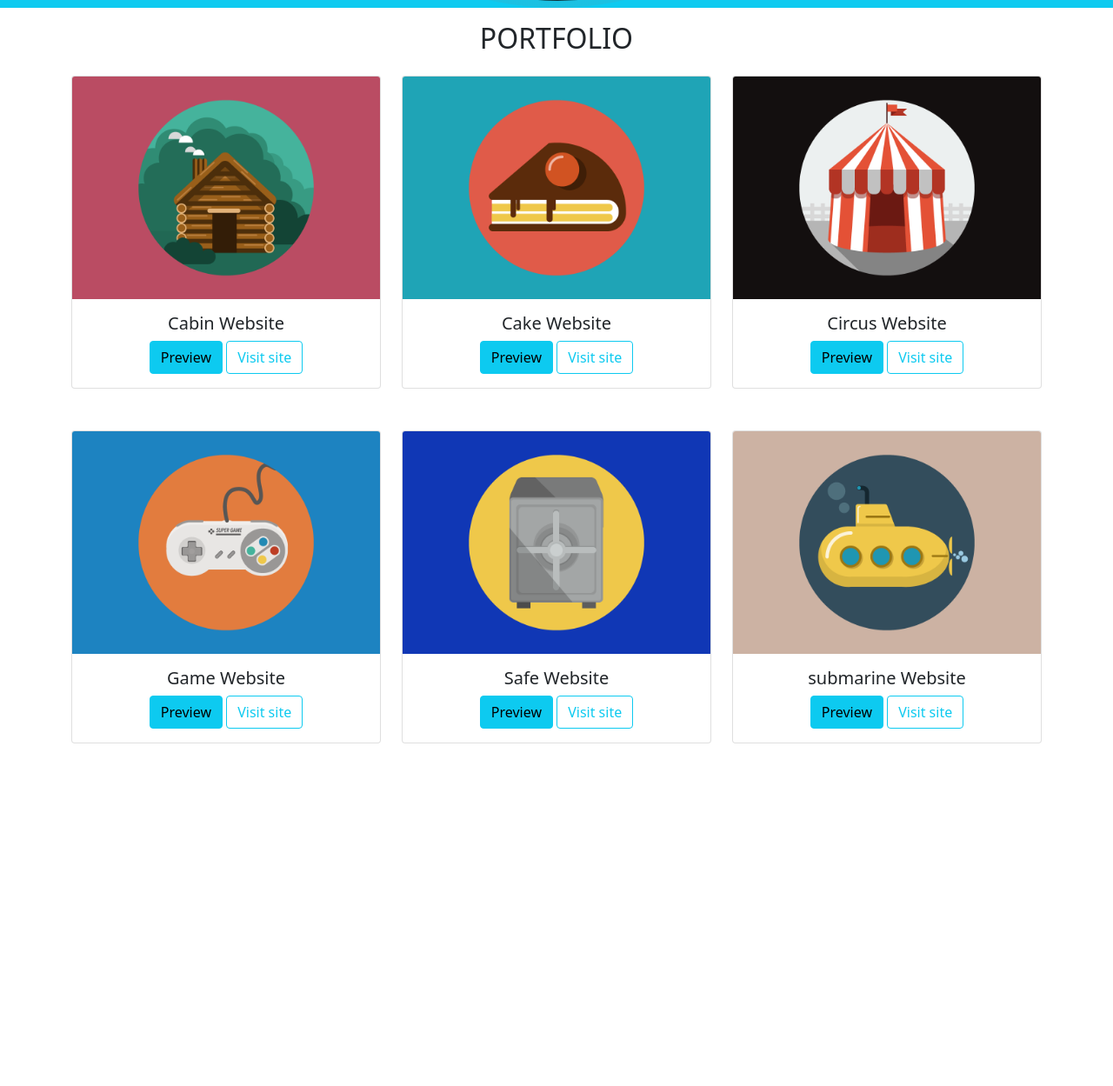
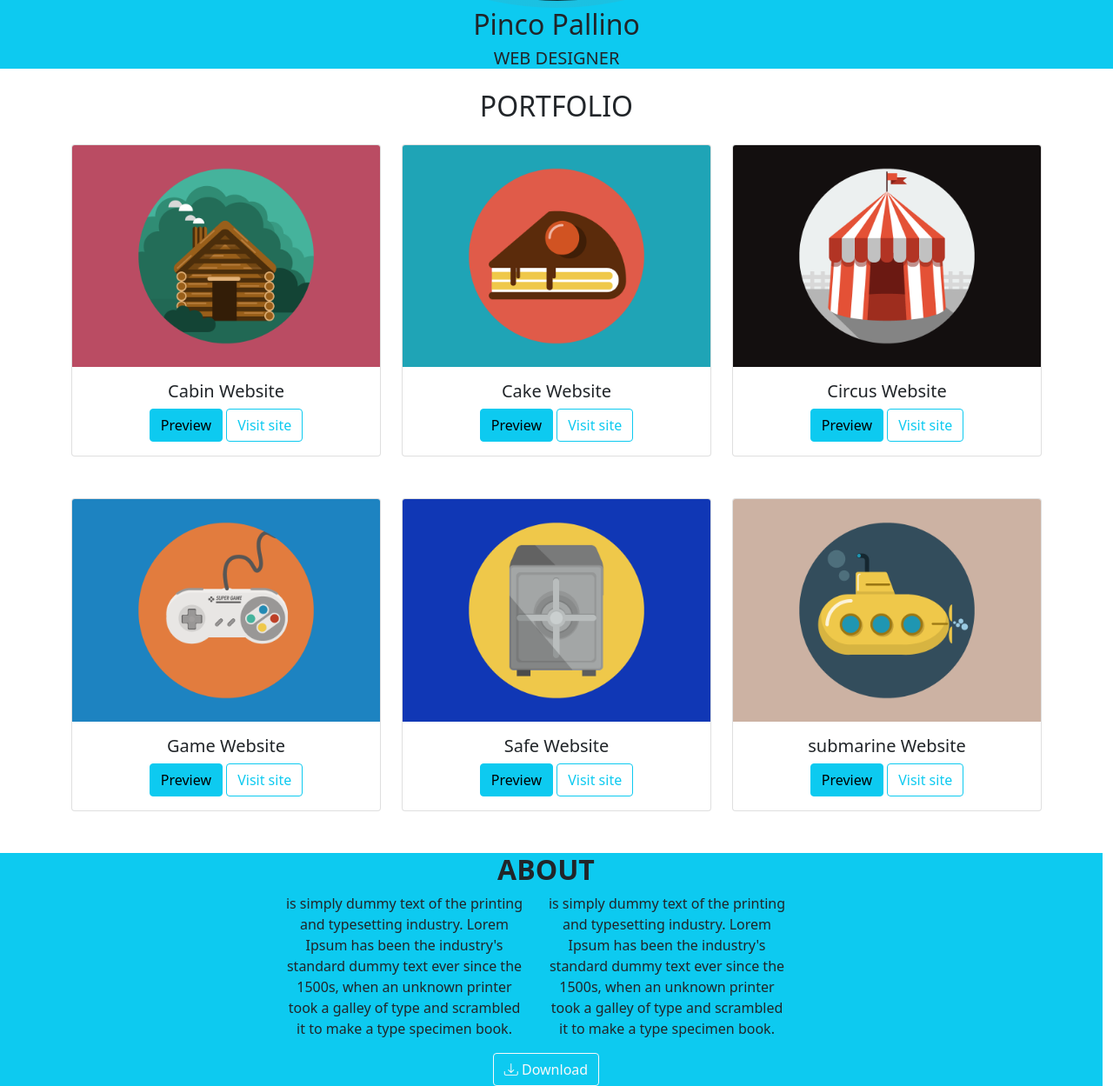
Before and after one commit to sunilsuraci/bootstrap-freelancer, a plain HTML site: page index.html in a window 1280 px wide. Shown: the part 745-1994 px from the top of the page at 87% size. Before the commit the page ends 1600 px from the top, so only its background shows below. Drawn offline with nearby package versions, Linux system fonts and the light colour scheme.

Commit message:
fine about

```diff
--- a/index.html
+++ b/index.html
@@ -22,6 +22,8 @@
         <div class="text-center">
             <img  src="img/undraw_profile_pic_ic5t.svg" alt="immagine profilo">
         </div>
+        <h2 class="text-center">Pinco Pallino</h2>
+        <h5 class="text-center">WEB DESIGNER</h5>
     </div>
     <!--immagini card-->
     <main>
@@ -112,7 +114,20 @@
             </div>
         </div>
         <!--about-->
-        <div></div>
+        <div class="row container-fluid mt-5 bg-info">
+            <h2 class="text-center fw-bold">ABOUT</h2>
+            <div class="row container text-center  justify-content-center">
+                <div class="col-3">
+                    <p>is simply dummy text of the printing and typesetting industry. Lorem Ipsum has been the industry's standard dummy text ever since the 1500s, when an unknown printer took a galley of type and scrambled it to make a type specimen book.</p>
+                </div>
+                <div class="col-3">
+                    <p>is simply dummy text of the printing and typesetting industry. Lorem Ipsum has been the industry's standard dummy text ever since the 1500s, when an unknown printer took a galley of type and scrambled it to make a type specimen book.</p>
+                </div>
+            </div>
+            <div class="text-center">
+            <button type="button" class="btn btn-outline-light"><i class="bi bi-download"></i>&nbsp;Download</button>
+            </div>
+        </div>
         <!--contact me-->
         <div></div>
     </main>
```
